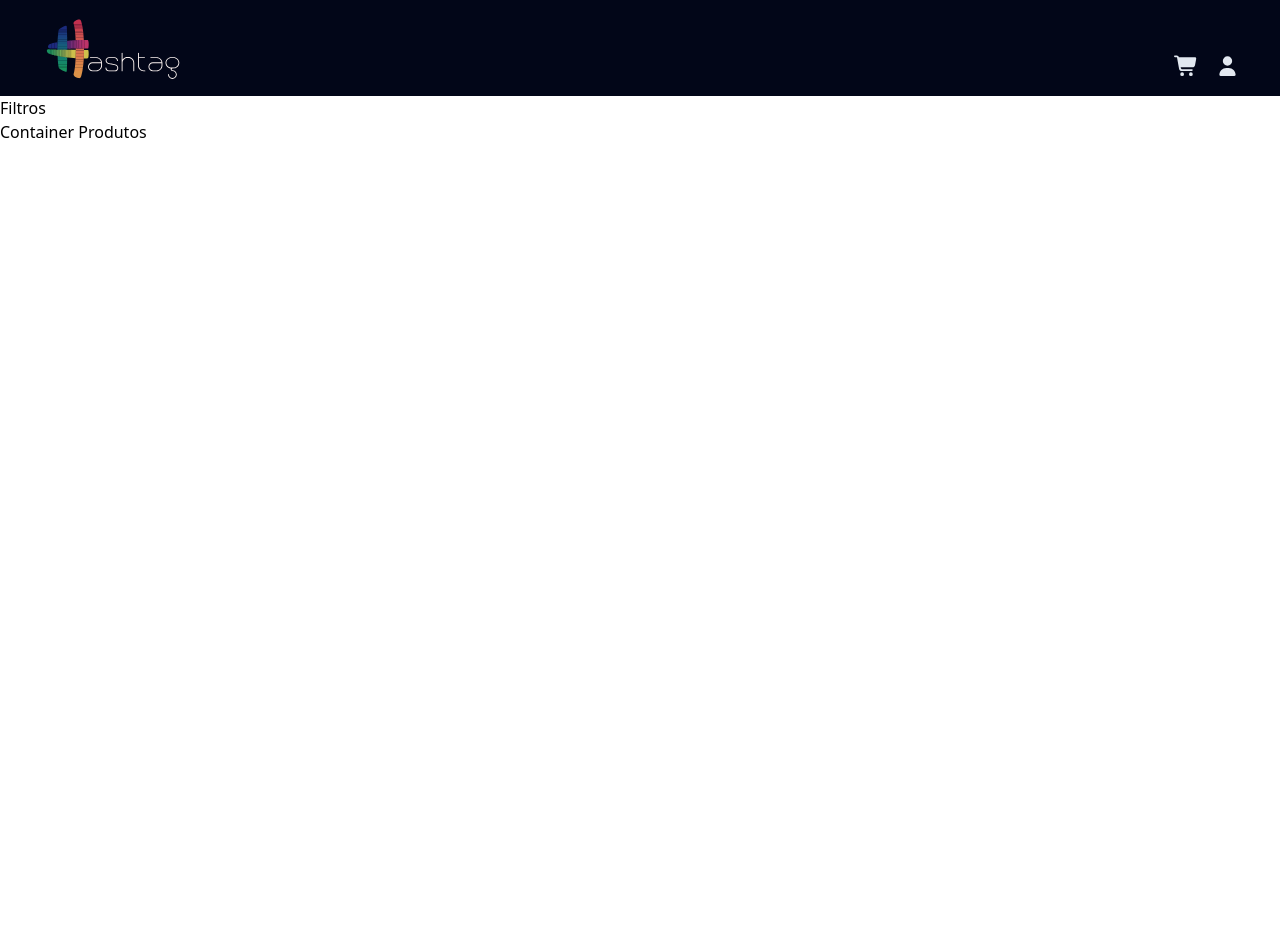
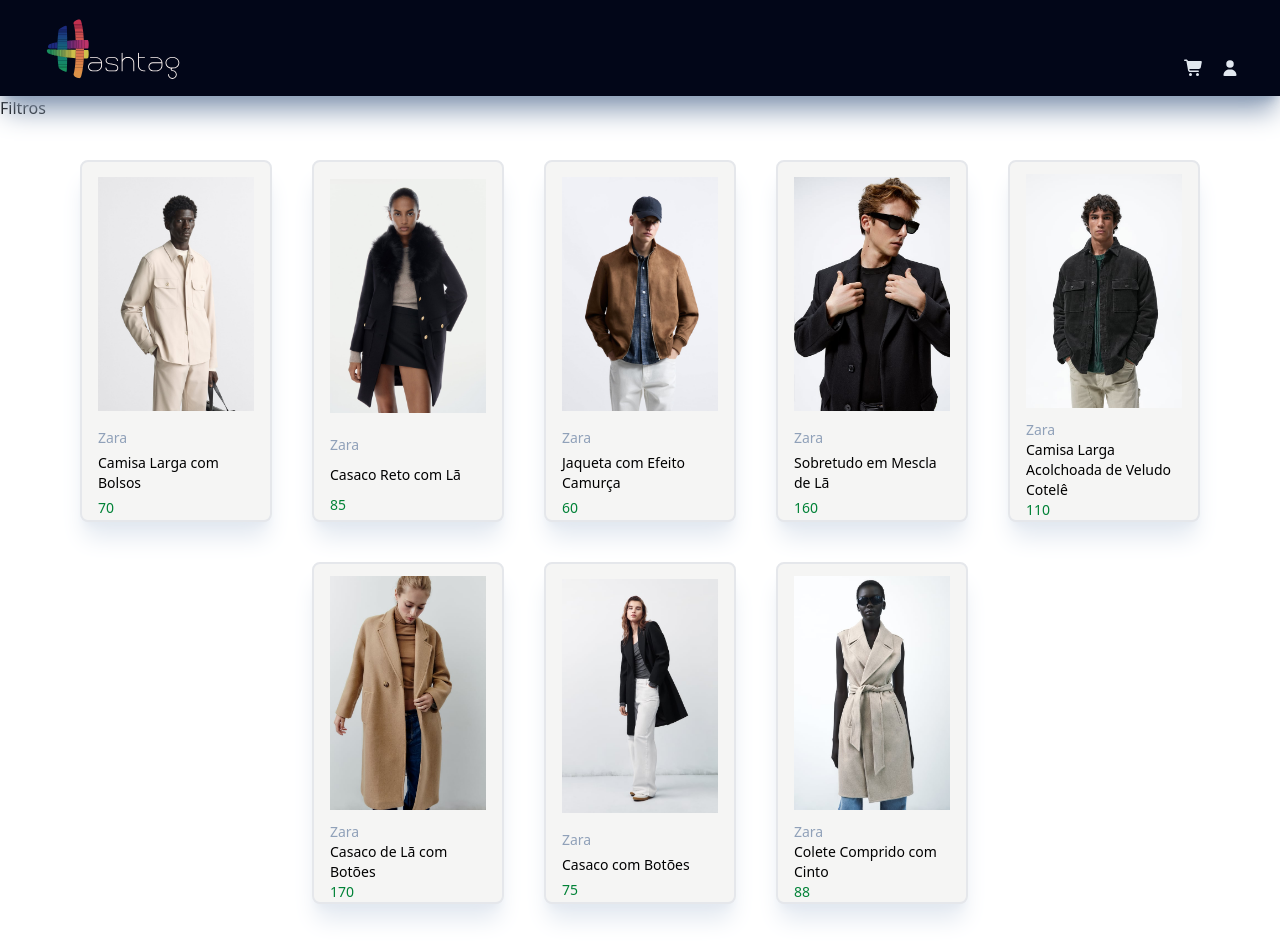
Before and after one commit to auriceliof/hashtag-MagazineProject, a React app in the folder frontend/: page / in a window 1280 px wide. Before the commit the page ends 800 px from the top, so only its background shows below. Built offline with nearby package versions, Linux system fonts and the light colour scheme; the HTML template or start-up script is replaced by a standard one.

Commit message:
Style for card

```diff
--- a/frontend/src/components/Header.jsx
+++ b/frontend/src/components/Header.jsx
@@ -4,7 +4,7 @@
 
 const Header = () => {
   return (
-    <header className="flex text-xl sticky top-0 shadown-x1 shadown-slate-400 bg-slate-950 text-slate-200 px-8 py-4 items-end justify-between">
+    <header className="flex sticky top-0 shadow-xl shadow-slate-400 bg-slate-950 text-slate-200 px-8 py-4 items-end justify-between text-base z-10">
       <a href="/">
         <img className='h-16 px-2' src={logo} alt="Logo da Hashtag." />
       </a>
--- a/frontend/src/pages/HomePage/MainSection.jsx
+++ b/frontend/src/pages/HomePage/MainSection.jsx
@@ -1,10 +1,11 @@
 import React from 'react'
+import ProductsContainer from './ProductsContainer'
 
 const MainSection = () => {
   return (
     <>
      <h1>Filtros</h1>
-     <h1>Container Produtos</h1>
+     <ProductsContainer />
     </>
   )
 }
--- /dev/null
+++ b/frontend/src/pages/HomePage/ProductCard.jsx
@@ -0,0 +1,14 @@
+import React from 'react'
+
+const ProductCard = ({ id, name, brand, image, feminine, price }) => {
+  return (
+    <article className='card-produto group w-48 bg-stone-100 shadow-xl shadow-slate-200 flex flex-col justify-around border-2 border-gray-200 rounded-lg'>
+      <img src={image} alt={`Imagem do produto ${id}`} className='group-hover:scale-110 rouded-lg mx-4 my-3 transition duration-300' />
+      <p className='mx-4 text-sm text-slate-400 '>{brand}</p>
+      <p className='mx-4 text-sm'>{name}</p>
+      <p className='mx-4 text-sm text-green-700'>{price}</p>
+    </article>
+  )
+}
+
+export default ProductCard
--- /dev/null
+++ b/frontend/src/pages/HomePage/ProductsContainer.jsx
@@ -0,0 +1,17 @@
+import React from 'react'
+import { catalog } from '../../utils/catalog'
+import ProductCard from './ProductCard'
+
+const ProductsContainer = () => {
+  return (
+    <section className='container flex flex-wrap mx-auto p-10 justify-center gap-10'>
+        {catalog.map(product => (
+            <ProductCard
+                {...product}
+            />
+        ))}
+    </section>
+  )
+}
+
+export default ProductsContainer
```
